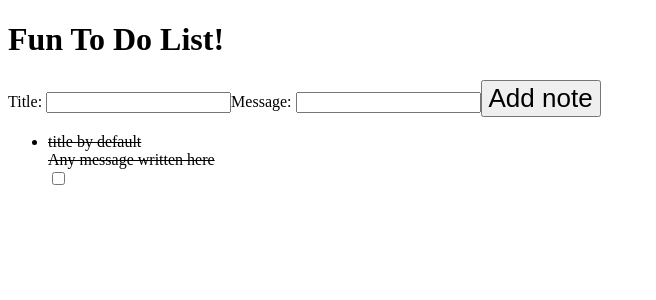
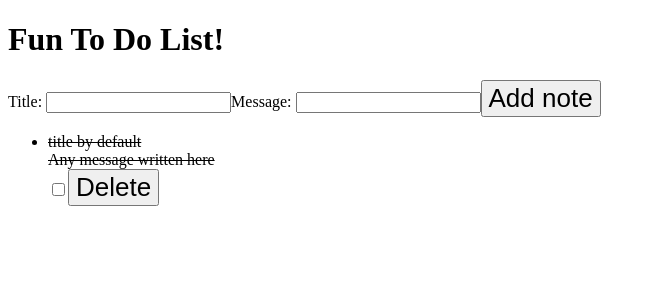
Before and after one commit to feliperami94/toDoApp-Sofka, a React (Vite) app in the folder to-do-react-app/: page / in a window 1280 px wide. Shown: the top 300 px of the page, without its empty margins (0-656 px from the left). Built offline with nearby package versions, Linux system fonts and the light colour scheme.

Commit message:
The front end is ready, just commiting before refactoring the folders and files management inside the repository

```diff
--- a/to-do-react-app/src/components/ListOfToDo.jsx
+++ b/to-do-react-app/src/components/ListOfToDo.jsx
@@ -7,14 +7,19 @@
 
     const onCheckbox = (event, note) => {
       const checked = event.currentTarget.checked
-      console.log(note)
-      console.log(checked)
       dispatch({
         type:'update-note',
         payload: {
           ...note,
           done:checked
         }
+      })
+    }
+
+    const onDelete = (note) => {
+      dispatch({
+        type: 'remove-note',
+        payload: note
       })
     }
 
@@ -26,6 +31,7 @@
                 {note.title} <br />
                 {note.message} <br />
                 <input onChange={(event) => onCheckbox(event, note)} type="checkbox"/>
+                <button onClick={() => onDelete(note)}>Delete</button>
             </li>
          })}
 
--- a/to-do-react-app/src/components/Reducer.jsx
+++ b/to-do-react-app/src/components/Reducer.jsx
@@ -14,7 +14,9 @@
 
             return newStateAddNote
         case 'remove-note':
-            return state
+            const newListOfNotesAfterDeleting = state.listOfNotes.filter(note => note.id !== action.payload.id)
+            const newStateWithNoteDeleted = {...state, listOfNotes: newListOfNotesAfterDeleting}
+            return newStateWithNoteDeleted
         case 'update-note':
             const newListOfNotes = state.listOfNotes.filter(note => note.id !== action.payload.id)
             const newListOfNotesModified = [...newListOfNotes, action.payload];
```
